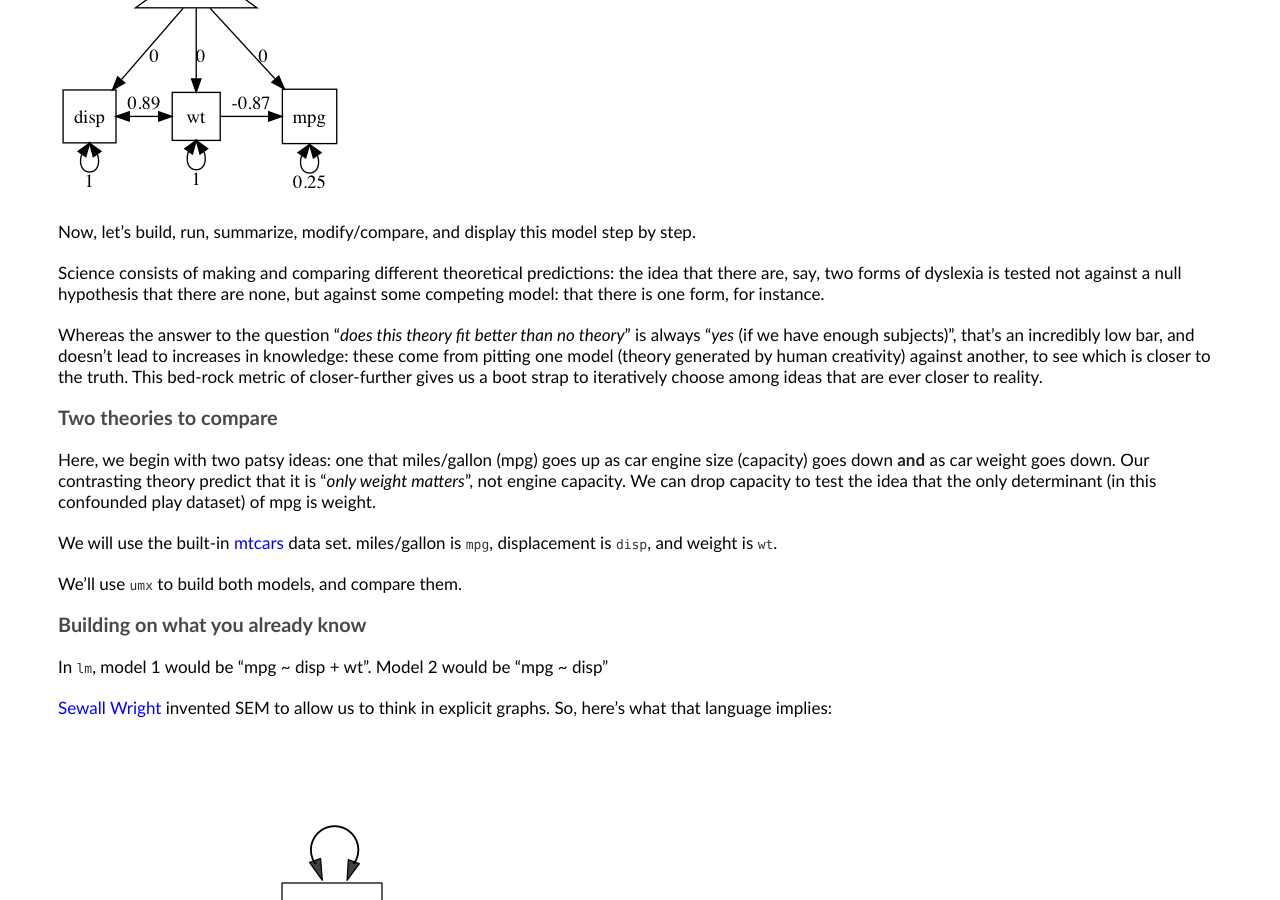
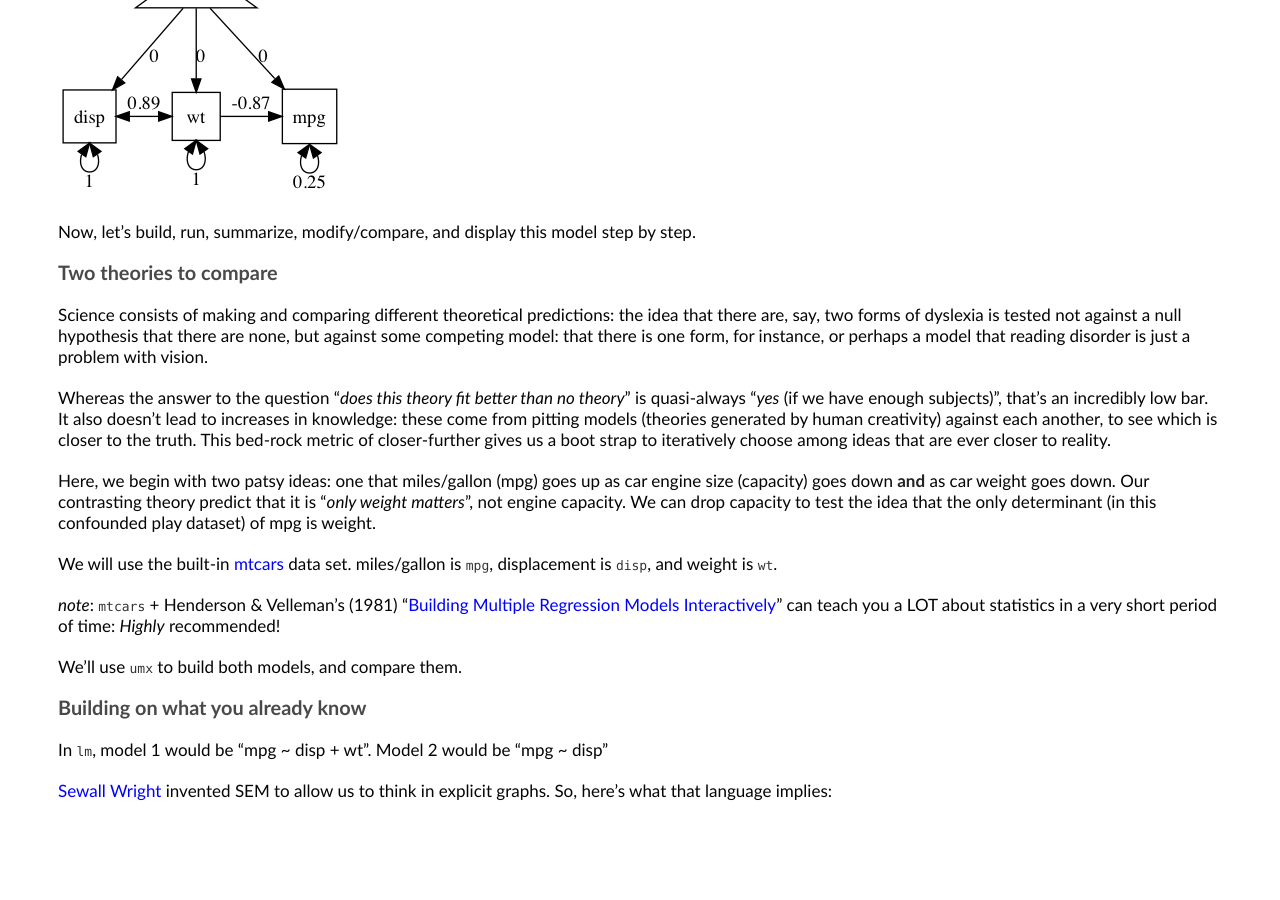
Before and after one commit to tbates/tbates.github.io, a Jekyll site: the page built from _posts/2000-11-30-base-First-steps.markdown, in a window 1280 px wide and 900 px high, scrolled down 1299 px. Built offline with Jekyll 4.4.1, drawn with Linux system fonts in a browser that asks for light colours.

Commit message:
more twiddling, add velleman ref

```diff
--- a/_posts/2000-11-30-base-First-steps.markdown
+++ b/_posts/2000-11-30-base-First-steps.markdown
@@ -69,15 +69,17 @@ plot(m4)
 
 Now, let's build, run, summarize, modify/compare, and display this model step by step.
 
-Science consists of making and comparing different theoretical predictions: the idea that there are, say, two forms of dyslexia is tested not against a null hypothesis that there are none, but against some competing model: that there is one form, for instance.
+### Two theories to compare
 
-Whereas the answer to the question "*does this theory fit better than no theory*" is always "*yes* (if we have enough subjects)", that's an incredibly low bar, and doesn't lead to increases in knowledge: these come from pitting one model (theory generated by human creativity) against another, to see which is closer to the truth. This bed-rock metric of closer-further gives us a boot strap to iteratively choose among ideas that are ever closer to reality.
+Science consists of making and comparing different theoretical predictions: the idea that there are, say, two forms of dyslexia is tested not against a null hypothesis that there are none, but against some competing model: that there is one form, for instance, or perhaps a model that reading disorder is just a problem with vision.
 
-### Two theories to compare
-Here, we begin with two patsy ideas: one that miles/gallon (mpg) goes up as car engine size (capacity) goes down **and** as car weight goes down.
-Our contrasting theory predict that it is "*only weight matters*", not engine capacity. We can drop capacity to test the idea that the only determinant (in this confounded play dataset) of mpg is weight.
+Whereas the answer to the question "*does this theory fit better than no theory*" is quasi-always "*yes* (if we have enough subjects)", that's an incredibly low bar. It also doesn't lead to increases in knowledge: these come from pitting models (theories generated by human creativity) against each another, to see which is closer to the truth. This bed-rock metric of closer-further gives us a boot strap to iteratively choose among ideas that are ever closer to reality.
+
+Here, we begin with two patsy ideas: one that miles/gallon (mpg) goes up as car engine size (capacity) goes down **and** as car weight goes down. Our contrasting theory predict that it is "*only weight matters*", not engine capacity. We can drop capacity to test the idea that the only determinant (in this confounded play dataset) of mpg is weight.
 
 We will use the built-in [mtcars](https://stat.ethz.ch/R-manual/R-devel/library/datasets/html/mtcars.html) data set. miles/gallon is `mpg`, displacement is `disp`, and weight is `wt`.
+
+*note*: `mtcars` + Henderson & Velleman's (1981) "[Building Multiple Regression Models Interactively](http://www.mortality.org/INdb/2008/02/12/8/document.pdf)" can teach you a LOT about statistics in a very short period of time: *Highly* recommended!
 
 We'll use `umx` to build both models, and compare them.
 
```
